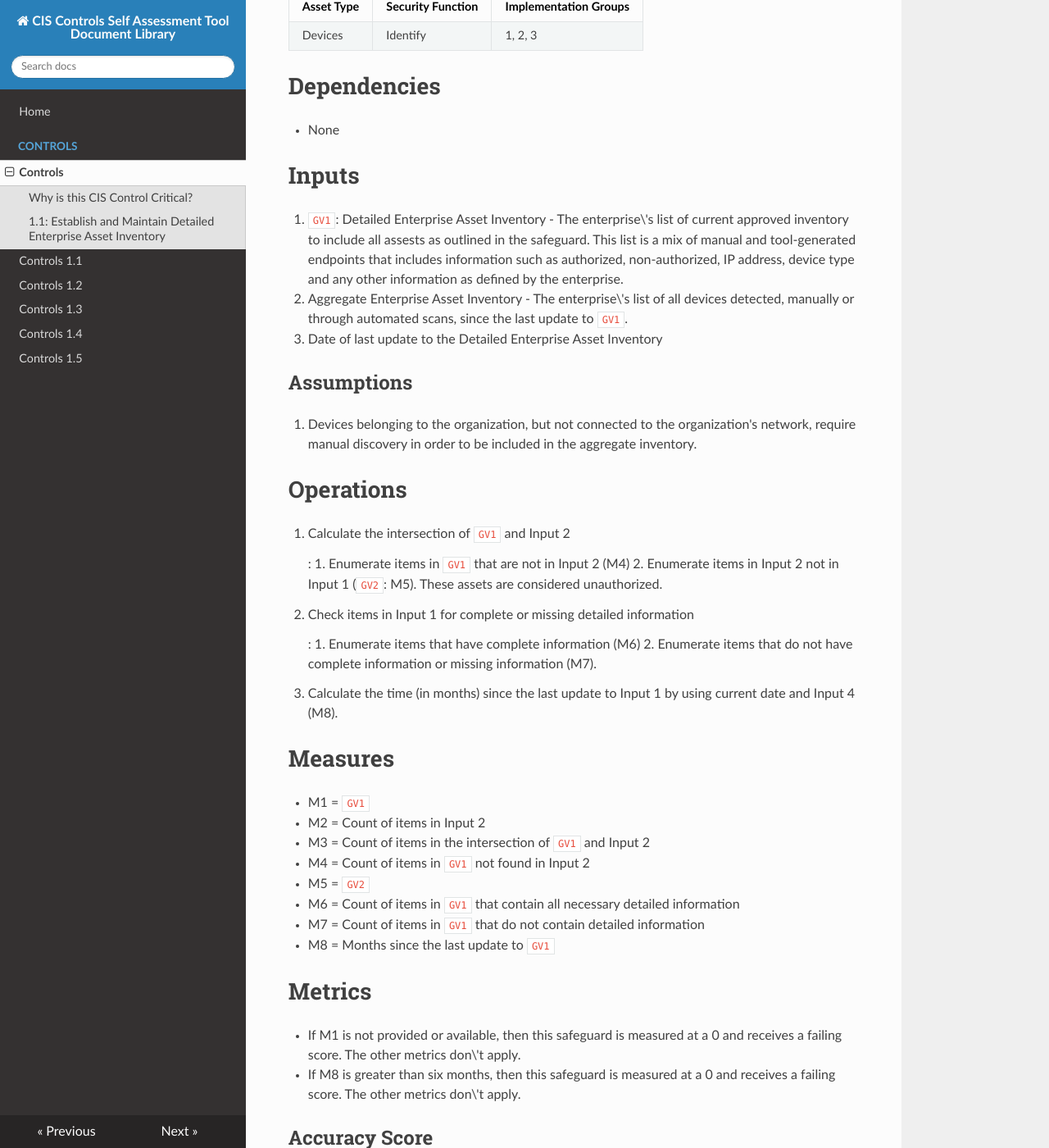
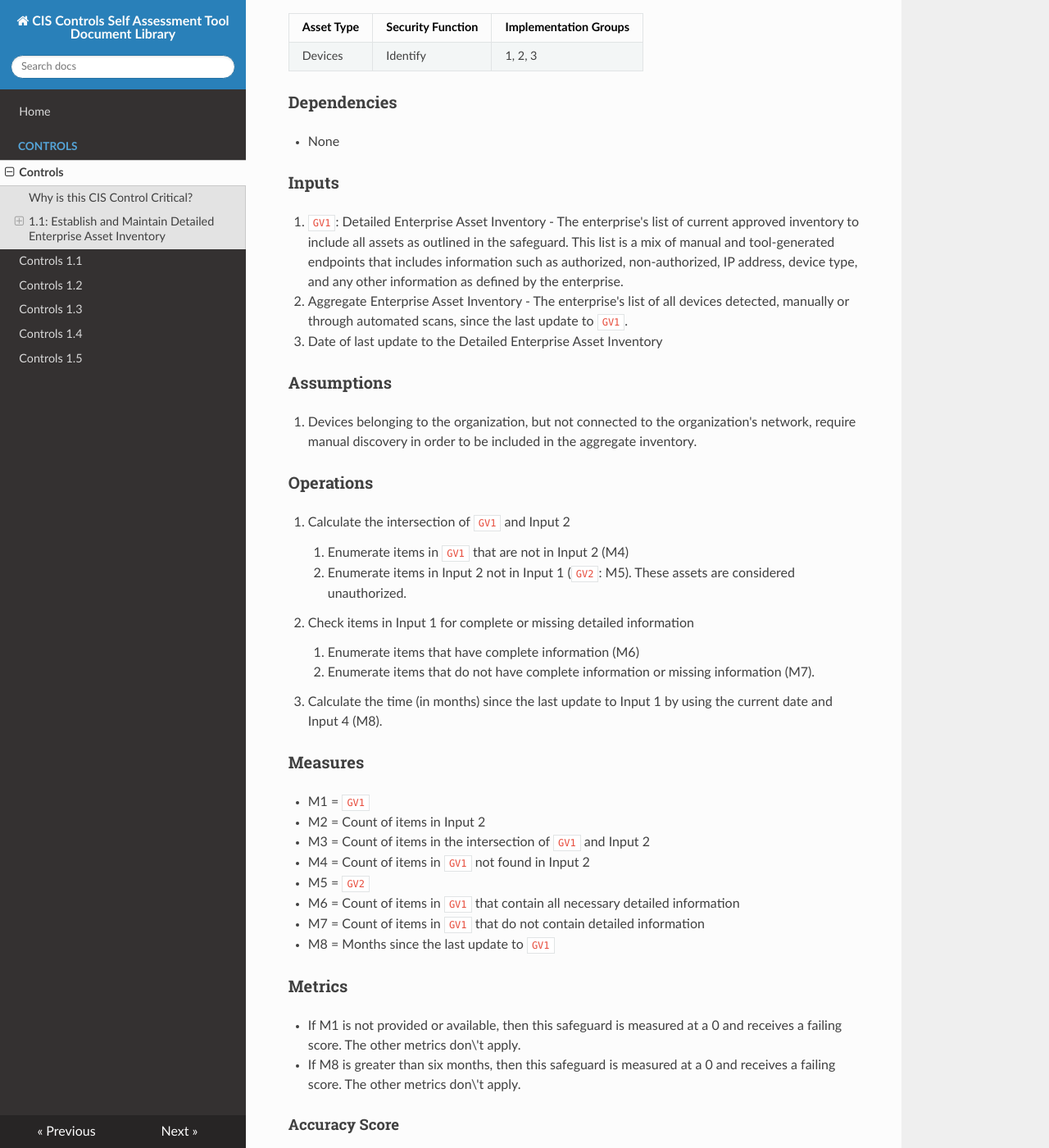
Before and after one commit to pswens/ControlsAssessmentSpecifications, an MkDocs documentation site: the page built from docs/source/Controls.md, in a window 1280 px wide and 1400 px high, scrolled down 1496 px. Shown: the whole window at 82% size. Built offline with MkDocs 1.6.1, drawn with Linux system fonts in a browser that asks for light colours; nearby versions of some CDN libraries.

Commit message:
Update Controls.md

```diff
--- a/docs/source/Controls.md
+++ b/docs/source/Controls.md
@@ -49,7 +49,10 @@ origination of network traffic from an asset on the network, and to be
 able to identify all potentially vulnerable, or impacted, assets of
 similar type or location during an incident.
 
+-------------------------------------------------------------------
+
 ## 1.1: Establish and Maintain Detailed Enterprise Asset Inventory
+
 
 Establish and maintain an accurate, detailed, and up-to-date inventory
 of all enterprise assets with the potential to store or process data, to
@@ -66,56 +69,47 @@ enterprise's network infrastructure, even if they are not under control
 of the enterprise. Review and update the inventory of all enterprise
 assets bi-annually, or more frequently.
 
-Asset Type | Security Function | Implementation Groups
------------- | ------------- | ------------
-Devices | Identify | 1, 2, 3
+| Asset Type | Security Function | Implementation Groups |
+|------------|-------------------|------------------------|
+| Devices    | Identify          | 1, 2, 3                |
 
 
-# Dependencies
+
+### Dependencies
 
 -   None
 
-# Inputs
+### Inputs
 
-1.  `GV1`: Detailed Enterprise Asset Inventory - The enterprise\'s list
-    of current approved inventory to include all assests as outlined in
-    the safeguard. This list is a mix of manual and tool-generated
-    endpoints that includes information such as authorized,
-    non-authorized, IP address, device type and any other information as
-    defined by the enterprise.
-2.  Aggregate Enterprise Asset Inventory - The enterprise\'s list of all
-    devices detected, manually or through automated scans, since the
-    last update to `GV1`.
-3.  Date of last update to the Detailed Enterprise Asset Inventory
+1. `GV1`: Detailed Enterprise Asset Inventory - The enterprise's list of current approved inventory to include all assets as outlined in the safeguard. This list is a mix of manual and tool-generated endpoints that includes information such as authorized, non-authorized, IP address, device type, and any other information as defined by the enterprise.
 
-## Assumptions
+2. Aggregate Enterprise Asset Inventory - The enterprise's list of all devices detected, manually or through automated scans, since the last update to `GV1`.
+
+3. Date of last update to the Detailed Enterprise Asset Inventory
+
+
+### Assumptions
 
 1.  Devices belonging to the organization, but not connected to the
     organization's network, require manual discovery in order to be
     included in the aggregate inventory.
 
-# Operations
+### Operations
 
-1.
+1. Calculate the intersection of `GV1` and Input 2
 
-    Calculate the intersection of `GV1` and Input 2
+    1. Enumerate items in `GV1` that are not in Input 2 (M4)
+    2. Enumerate items in Input 2 not in Input 1 (`GV2`: M5). These assets are considered unauthorized.
 
-    :   1.  Enumerate items in `GV1` that are not in Input 2 (M4)
-        2.  Enumerate items in Input 2 not in Input 1 (`GV2`: M5). These
-            assets are considered unauthorized.
+2. Check items in Input 1 for complete or missing detailed information
 
-2.
+    1. Enumerate items that have complete information (M6)
+    2. Enumerate items that do not have complete information or missing information (M7).
 
-    Check items in Input 1 for complete or missing detailed information
+3. Calculate the time (in months) since the last update to Input 1 by using the current date and Input 4 (M8).
 
-    :   1.  Enumerate items that have complete information (M6)
-        2.  Enumerate items that do not have complete information or
-            missing information (M7).
 
-3.  Calculate the time (in months) since the last update to Input 1 by
-    using current date and Input 4 (M8).
-
-# Measures
+### Measures
 
 -   M1 = `GV1`
 -   M2 = Count of items in Input 2
@@ -128,14 +122,14 @@ Devices | Identify | 1, 2, 3
     information
 -   M8 = Months since the last update to `GV1`
 
-# Metrics
+### Metrics
 
 -   If M1 is not provided or available, then this safeguard is measured
     at a 0 and receives a failing score. The other metrics don\'t apply.
 -   If M8 is greater than six months, then this safeguard is measured at
     a 0 and receives a failing score. The other metrics don\'t apply.
 
-## Accuracy Score
+#### Accuracy Score
 
 +-----------------+---------------------------------------------------+
 | **Metric**      | | What percentage of the aggregate endpoint       |
@@ -145,7 +139,7 @@ Devices | Identify | 1, 2, 3
 | **Calculation** | `M3 / M2`                                         |
 +-----------------+---------------------------------------------------+
 
-## Completeness Score
+#### Completeness Score
 
 +-----------------+---------------------------------------------------+
 | **Metric**      | | What percentage of the current enterprise asset |
@@ -155,7 +149,7 @@ Devices | Identify | 1, 2, 3
 | **Calculation** | `M8 / M1`                                         |
 +-----------------+---------------------------------------------------+
 
-## Procedural Review
+### Procedural Review
 
 Manual review/rating of the inventory procedures, to include adding and
 removing assets, and the time allowable or expected, after acquisition
```
